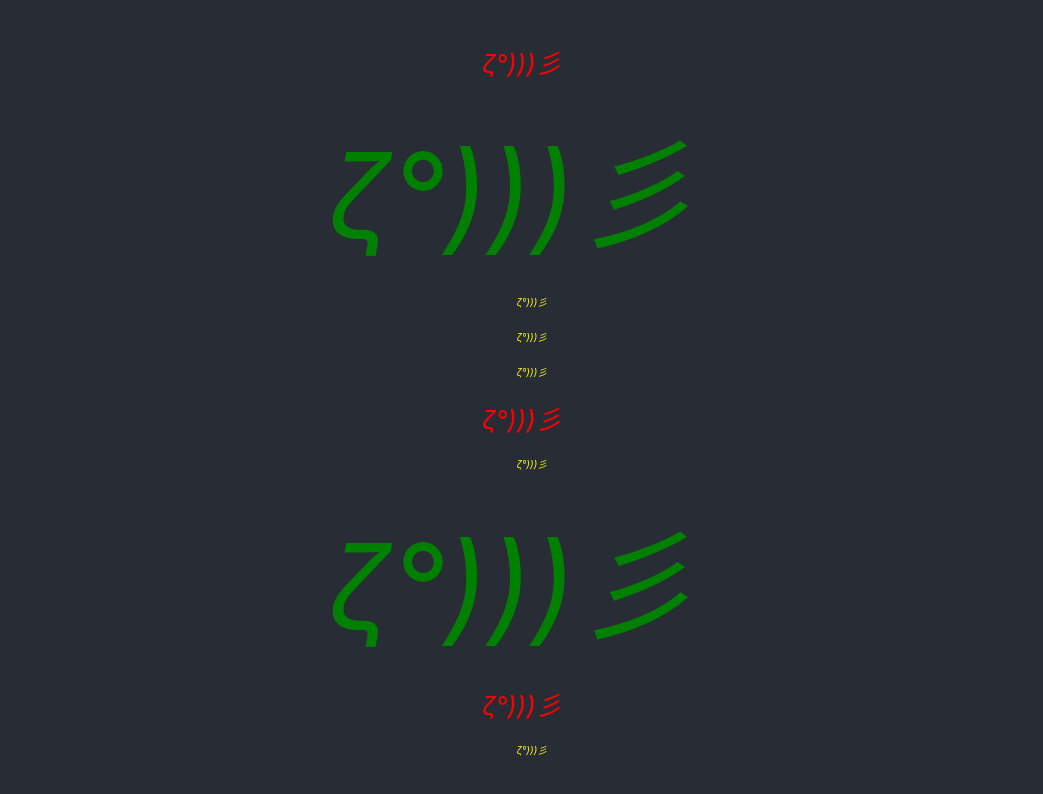
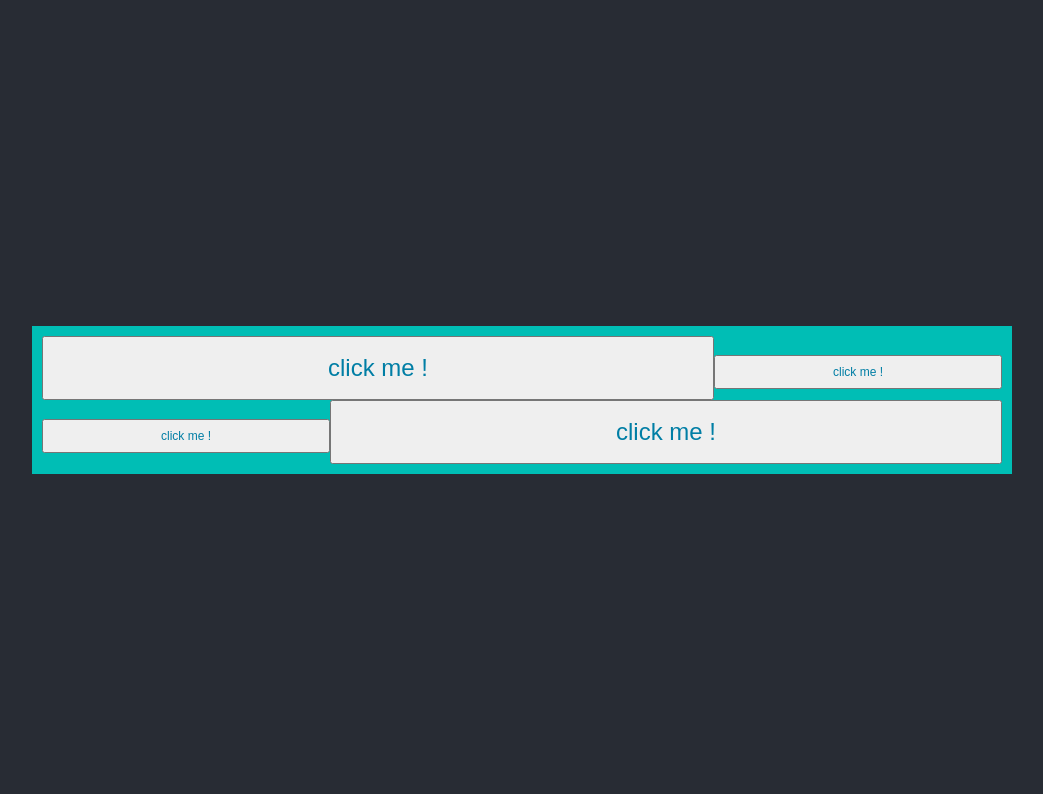
Before and after one commit to lu23770127/sturdy-pancake, a React (Create React App) app: page / in a window 1280 px wide. Shown: the top 794 px of the page, without its empty margins (118-1161 px from the left). Built offline with nearby package versions, Linux system fonts and the light colour scheme.

Commit message:
feat: :lipstick: operator example
test operator with button style in 960px container

```diff
--- a/src/App.css
+++ b/src/App.css
@@ -1,5 +1,13 @@
 .App {
   text-align: center;
+  background-color: #282c34;
+  min-height: 100vh;
+  display: flex;
+  flex-direction: column;
+  align-items: center;
+  justify-content: center;
+  font-size: calc(10px + 2vmin);
+  color: white;
 }
 
 .App-logo {
@@ -13,16 +21,6 @@
   }
 }
 
-.App-header {
-  background-color: #282c34;
-  min-height: 100vh;
-  display: flex;
-  flex-direction: column;
-  align-items: center;
-  justify-content: center;
-  font-size: calc(10px + 2vmin);
-  color: white;
-}
 
 .App-link {
   color: #61dafb;
--- a/src/App.js
+++ b/src/App.js
@@ -1,22 +1,14 @@
 import "./App.css";
-import "./assets/sass/extend.sass";
+import "./assets/sass/operator.sass";
 function App() {
   return (
     <div className="App">
-      <header className="App-header">
-        <div>
-          <div className="normal-fish">ζ°)))彡</div>
-          <div className="fat-fish">ζ°)))彡</div>
-          <div className="small-fish">ζ°)))彡</div>
-          <div className="small-fish">ζ°)))彡</div>
-          <div className="small-fish">ζ°)))彡</div>
-          <div className="normal-fish">ζ°)))彡</div>
-          <div className="small-fish">ζ°)))彡</div>
-          <div className="fat-fish">ζ°)))彡</div>
-          <div className="normal-fish">ζ°)))彡</div>
-          <div className="small-fish">ζ°)))彡</div>
-        </div>
-      </header>
+      <div className="container">
+        <button>click me !</button>
+        <button className="button-small">click me !</button>
+        <button className="button-small">click me !</button>
+        <button>click me !</button>
+      </div>
     </div>
   );
 }
--- /dev/null
+++ b/src/assets/sass/operator.sass
@@ -0,0 +1,20 @@
+$deep-blue: #00beb5
+$primary-button-color: #007ea5
+$main-width: 960px
+
+.container
+    background-color: $deep-blue
+    padding: 10px
+    width: $main-width
+
+    button
+        color: $primary-button-color
+        font-size: 24px
+        padding: 16px
+        width: $main-width*7/10
+        height: 100%
+
+    .button-small
+        font-size: 12px
+        padding: 8px
+        width: $main-width*3/10
```
